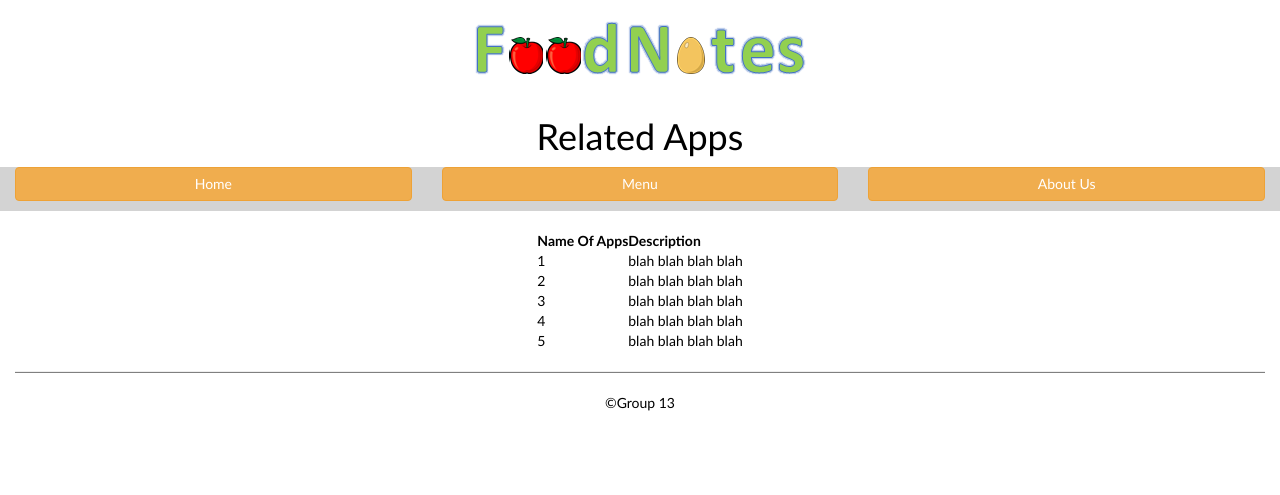
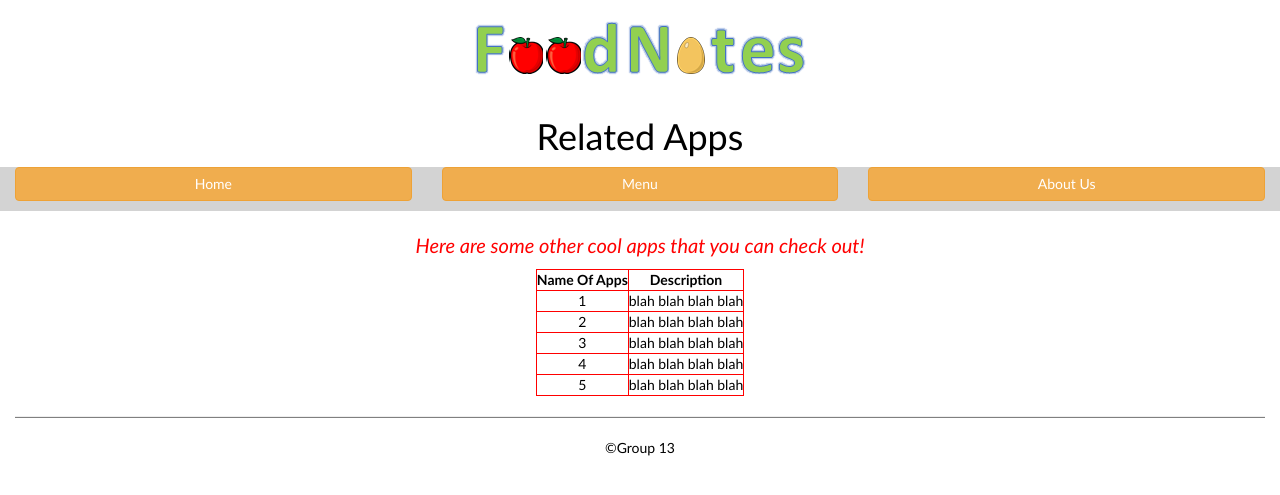
Before and after one commit to cjchiang/FoodNotes, a PHP site: page /RelatedApps.php in a window 1280 px wide. Shown: the top 495 px of the page. Run offline with PHP 8.4, Linux system fonts and the light colour scheme.

Commit message:
pulled develop and added new changes

```diff
--- a/RelatedApps.php
+++ b/RelatedApps.php
@@ -9,6 +9,7 @@
 <?php include("include/header.php"); ?>
 </br>
 <body>
+    <p align="center" style="color: red; font-size: 20px"><i>Here are some other cool apps that you can check out!</i></p>
     <table align="center">
         <tr>
             <th>Name Of Apps</th>
--- a/include/header.php
+++ b/include/header.php
@@ -20,6 +20,7 @@
                         <ul class="dropdown-menu">
                             <a href="../summary.php"><li>Summary</li></a>
                             <a href="../addFood.php"><li>Add Food</li></a>
+                             <a href="../RelatedApps.php"><li>Related Apps</li></a>
                             <a href="../login.php"><li>Log In</li></a>
                             <a href="../signup.php"><li>Sign Up</li></a>
                         </ul>
--- a/styles/styles.css
+++ b/styles/styles.css
@@ -75,3 +75,8 @@ hr {
     padding-left: 20%;
     padding-right: 20%;
 }
+
+table, td, tr, th {
+	border: 1px solid red;
+	text-align: center;
+}
```
Also changed, not shown: aboutUs.php (deleted, +0 -15 lines).
